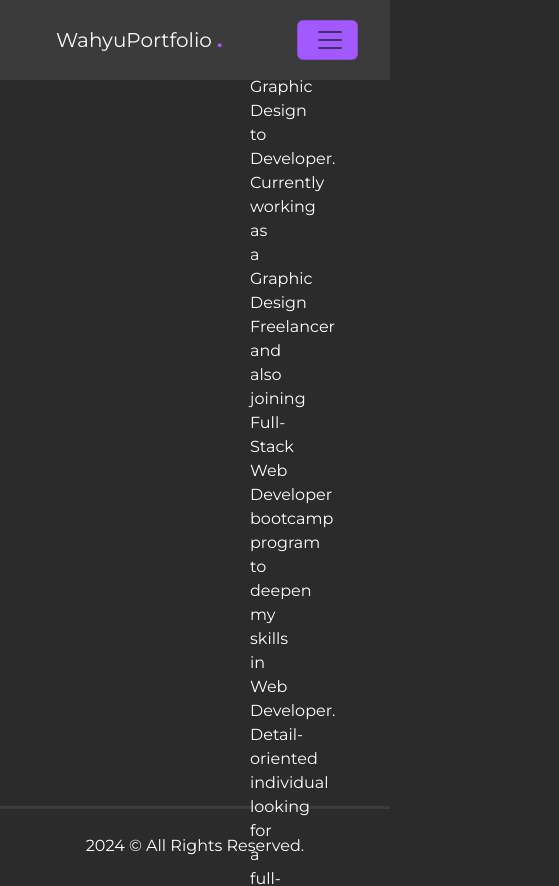
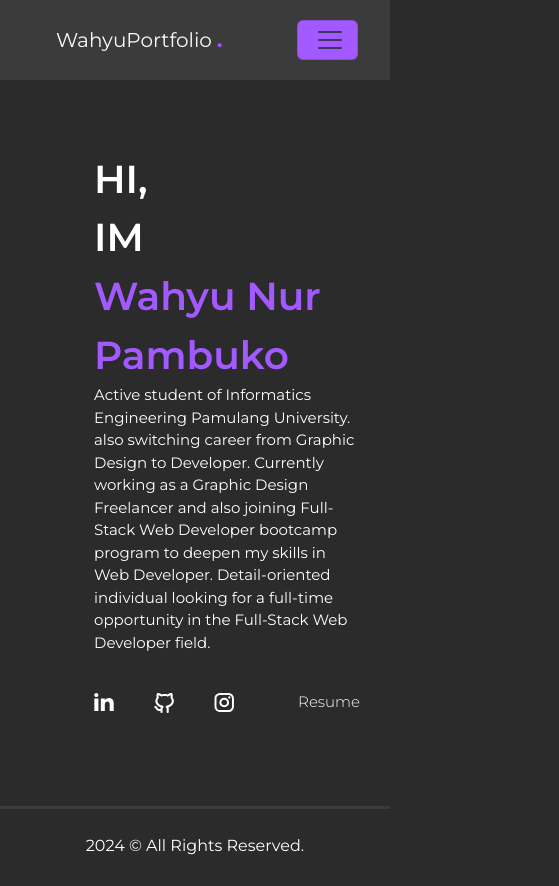
Before and after one commit to wahyunup/Portofolio2024, a plain HTML site: page index.html in a window 390 px wide. Shown: the top 886 px of the page, 559 px wide, since content can reach past the window. Drawn offline with nearby package versions, Linux system fonts and the light colour scheme; a script that the page names is missing.

Commit message:
test responsive

```diff
--- a/style.css
+++ b/style.css
@@ -188,10 +188,29 @@ body{
     }
 }
 
-@media screen and (max-width:500px) {
+@media screen and (max-width:576px) {
     .home .wrapper .wrap .text span{
-        font-size: 20px;
+        font-size: 39px;
         display: flex;
         flex-wrap: nowrap;
         }
+
+        .home .wrapper .wrap .text p{
+            font-size:15px;
+            flex-wrap: nowrap;
+        }
+
+        .home .wrapper{
+            padding: 0 30px;
+            display: flex;
+            justify-content: center;
+        }
+
+        .home .wrapper .wrap .text .contact .resume a{
+            font-size: 15px;
+        }
+
+        .home .wrapper .wrap .text .socialmedia img {
+            width: 50px;
+        }
 }
```
